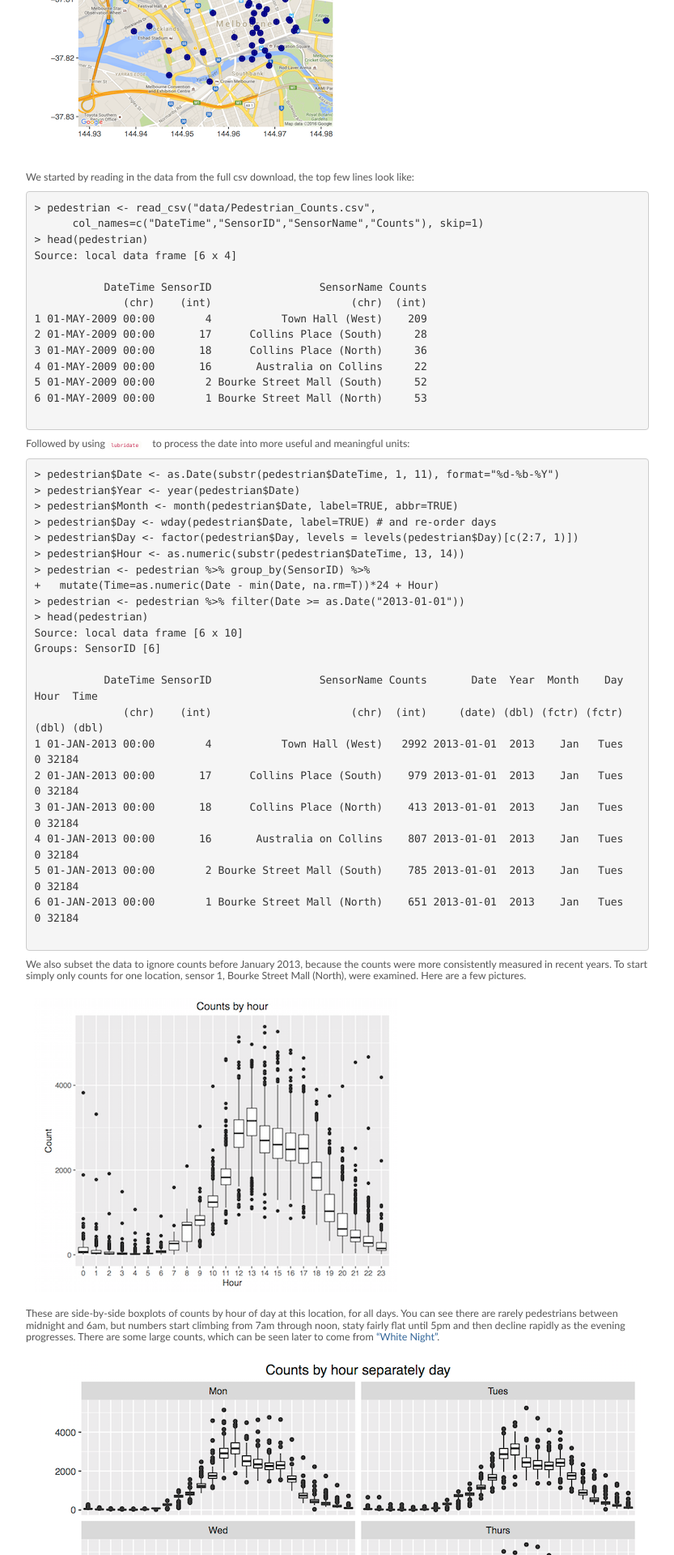
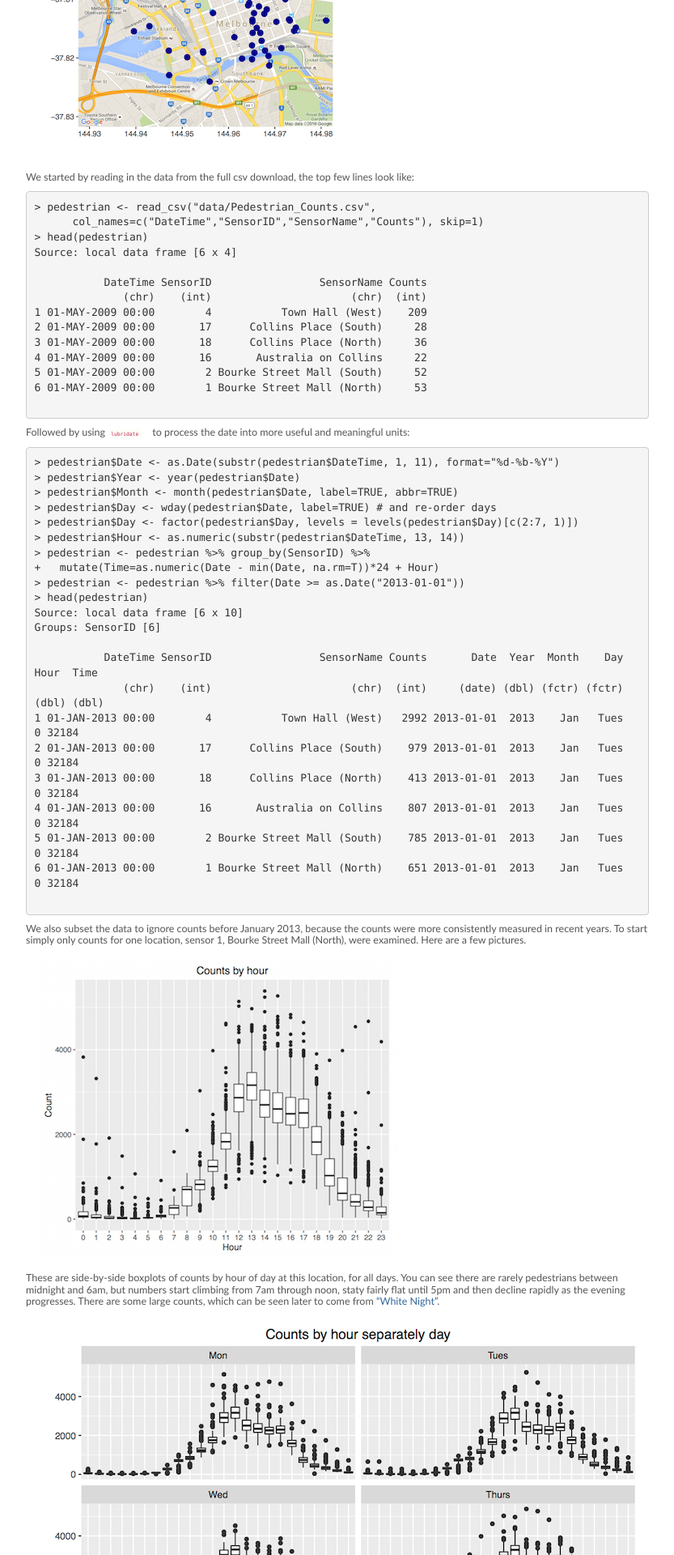
Before and after one commit to visiphilia/visiphilia.github.io, a Jekyll site: the page built from _posts/2016-04-03-big-data-challenge-day.md, in a window 1280 px wide. Shown: the part 706-2626 px from the top of the page at 81% size, without its empty margins (223-1056 px from the left). Built offline with Jekyll 4.4.1, drawn with Linux system fonts in a browser that asks for light colours; nearby versions of some CDN libraries; comment, search, counter and statistics services are not loaded.

Commit message:
code size

```diff
--- a/css/blogstyle.css
+++ b/css/blogstyle.css
@@ -145,7 +145,7 @@ code {
   margin: 10px 10px 0px 0px;
   text-align: left;
   overflow: auto;
-  font: 0.5em/1.5em 'Lucida Console', 'courier new', monospace;
+  font: 0.5em/0.9em 'Lucida Console', 'courier new', monospace;
   /* white-space: pre; */
   background: #FCFCF9;
 }
```
